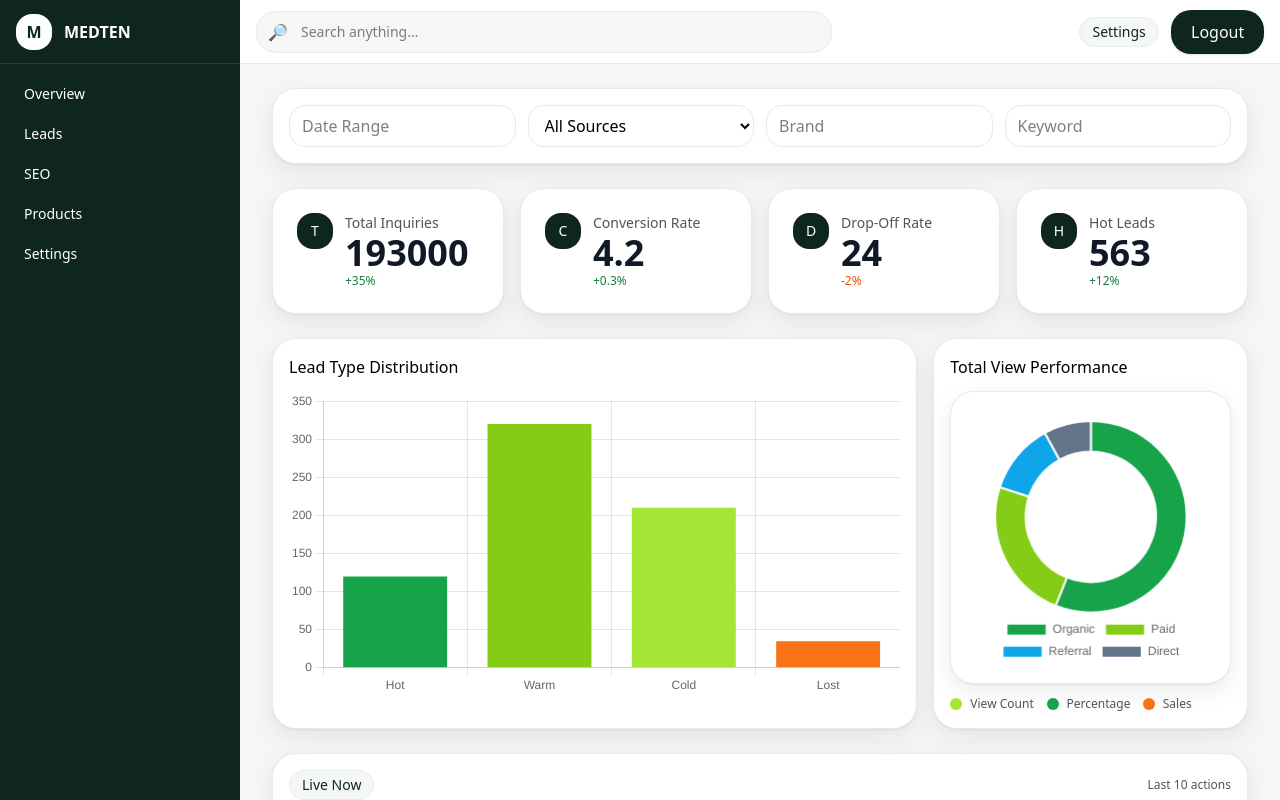
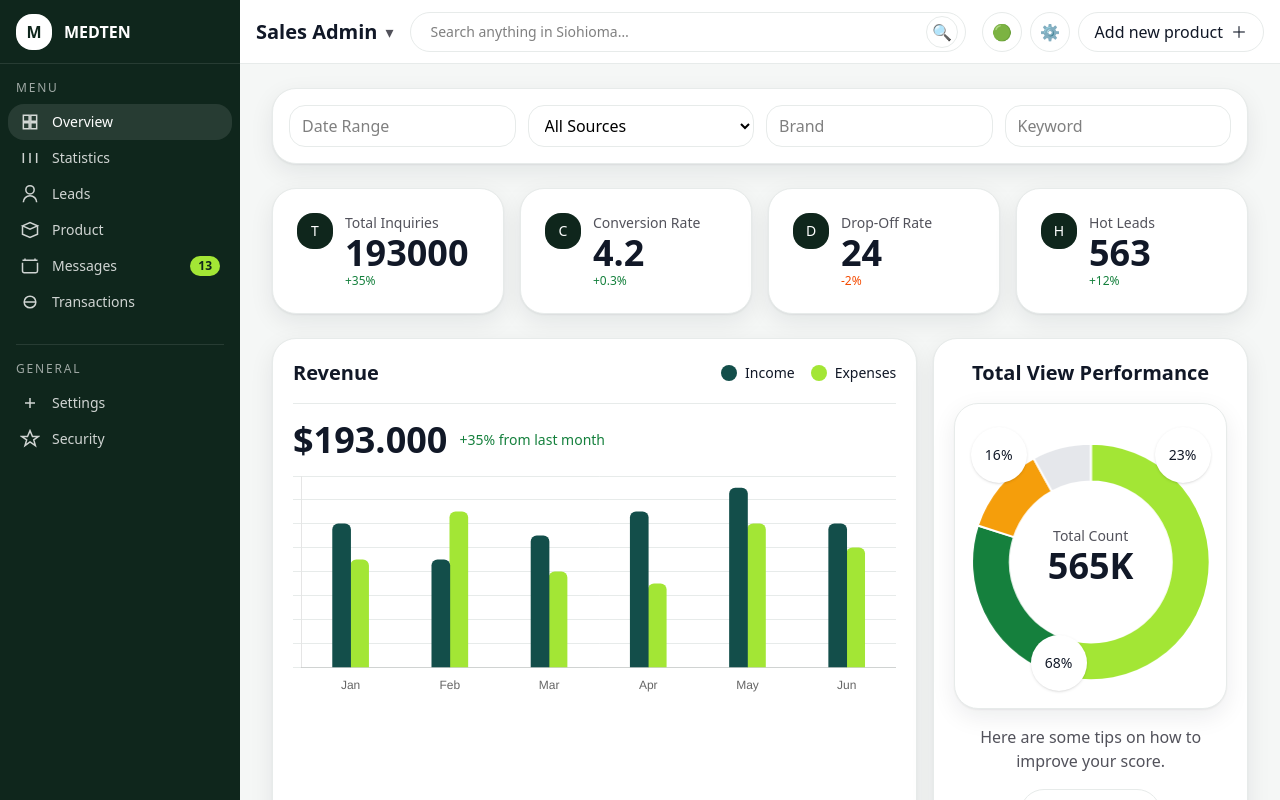
Before and after one commit to andresorjuela/MEDTEN-DeepDive, a Vue app: page /dashboard in a window 1280 px wide. Shown: the top 800 px of the page. Built offline with nearby package versions, Linux system fonts and the light colour scheme; sample sign-in values are in the browser's storage.

Commit message:
add pages

```diff
--- a/src/components/charts/BarChart.vue
+++ b/src/components/charts/BarChart.vue
@@ -2,17 +2,52 @@
 import { defineAsyncComponent } from 'vue'
 export default {
   name: 'BarChart',
-  props: { labels: Array, data: Array, title: String },
+  props: {
+    title: String,
+    labels: Array,
+    data: Array, // fallback single dataset
+    datasets: Array, // [{label, data, color}]
+    valueText: String,
+    deltaText: String,
+    deltaPositive: { type: Boolean, default: true },
+  },
   components: {
     ChartImpl: defineAsyncComponent(() => import('./chart-impl/BarImpl.vue')),
+  },
+  computed: {
+    useDatasets() {
+      if (this.datasets && this.datasets.length) return this.datasets
+      return this.data ? [{ label: 'Value', data: this.data, color: '#15803d' }] : []
+    },
   },
 }
 </script>
 
 <template>
-  <div class="card p-4">
-    <div class="font-medium mb-3">{{ title }}</div>
-    <ChartImpl :labels="labels" :data="data" />
+  <div class="card p-5">
+    <!-- Header with title and legend -->
+    <div class="flex items-center justify-between">
+      <div class="text-xl font-semibold text-heading">{{ title }}</div>
+      <div class="flex items-center gap-4 text-sm">
+        <div v-for="ds in useDatasets" :key="ds.label" class="flex items-center gap-2">
+          <span class="size-4 rounded-md" :style="{ background: ds.color }"></span>
+          <span class="text-heading">{{ ds.label }}</span>
+        </div>
+      </div>
+    </div>
+
+    <div class="h-px bg-border my-4"></div>
+
+    <!-- Value + delta line -->
+    <div class="flex items-center gap-3 mb-4">
+      <div class="text-4xl font-extrabold text-heading">{{ valueText }}</div>
+      <div :class="['text-sm font-medium', deltaPositive ? 'text-green-700' : 'text-orange-600']">
+        {{ deltaText }}
+      </div>
+    </div>
+
+    <!-- Chart area -->
+    <ChartImpl :labels="labels" :datasets="useDatasets" />
   </div>
 </template>
 
--- a/src/components/charts/DonutCard.vue
+++ b/src/components/charts/DonutCard.vue
@@ -3,16 +3,59 @@ import DonutChart from './DonutChart.vue'
 export default {
   name: 'DonutCard',
   components: { DonutChart },
-  props: { title: String, labels: Array, data: Array, legend: Array },
+  props: {
+    title: String,
+    labels: Array,
+    data: Array,
+    legend: Array,
+    centerLabel: { type: String, default: 'Total Count' },
+    centerValue: { type: String, default: '' },
+    percents: { type: Array, default: () => [] },
+  },
 }
 </script>
 
 <template>
-  <div class="card p-4">
-    <div class="font-medium mb-3">{{ title }}</div>
-    <DonutChart :labels="labels" :data="data" />
-    <div class="mt-3 grid grid-cols-3 gap-2 text-xs text-muted">
-      <div v-for="(l, i) in legend" :key="i" class="flex items-center gap-2">
+  <div class="card p-5">
+    <div class="text-xl font-semibold text-heading text-center mb-4">{{ title }}</div>
+    <div class="relative mx-auto max-w-[280px]">
+      <DonutChart :labels="labels" :data="data" />
+
+      <!-- Center label/value overlay -->
+      <div class="absolute inset-0 grid place-items-center pointer-events-none">
+        <div class="text-center">
+          <div class="text-muted text-sm">{{ centerLabel }}</div>
+          <div class="text-4xl font-extrabold text-heading">{{ centerValue }}</div>
+        </div>
+      </div>
+
+      <!-- Percentage bubbles (up to 3) around the ring -->
+      <div
+        v-for="(p, i) in percents.slice(0, 3)"
+        :key="i"
+        class="absolute bg-white rounded-full shadow size-14 grid place-items-center text-heading text-sm"
+        :style="[
+          i === 0 && { top: '8%', left: '6%' },
+          i === 1 && { top: '8%', right: '6%' },
+          i === 2 && { bottom: '6%', left: '28%' },
+        ]"
+      >
+        {{ p }}%
+      </div>
+    </div>
+
+    <p class="text-center text-muted mt-4 text-base">
+      Here are some tips on how to improve your score.
+    </p>
+
+    <div class="mt-4 grid place-items-center">
+      <button class="rounded-full border border-border h-12 px-6 text-heading bg-card">
+        Guide Views
+      </button>
+    </div>
+
+    <div class="mt-5 border-t border-border pt-4 grid grid-cols-3 gap-2 text-sm text-muted">
+      <div v-for="(l, i) in legend" :key="i" class="flex items-center gap-2 justify-center">
         <span class="size-3 rounded-full" :style="{ background: l.color }"></span>
         <span>{{ l.label }}</span>
       </div>
--- a/src/components/charts/chart-impl/BarImpl.vue
+++ b/src/components/charts/chart-impl/BarImpl.vue
@@ -13,7 +13,7 @@ Chart.register(BarController, BarElement, CategoryScale, LinearScale, Tooltip, L
 
 export default {
   name: 'BarImpl',
-  props: { labels: Array, data: Array },
+  props: { labels: Array, datasets: Array },
   setup(props) {
     const canvasRef = ref(null)
     let chart
@@ -24,26 +24,36 @@ export default {
         type: 'bar',
         data: {
           labels: props.labels,
-          datasets: [
-            {
-              label: 'Count',
-              data: props.data,
-              backgroundColor: ['#16a34a', '#84cc16', '#a3e635', '#f97316'],
-            },
-          ],
+          datasets: (props.datasets || []).map((d) => ({
+            label: d.label,
+            data: d.data,
+            backgroundColor: d.color,
+            borderRadius: 6,
+            barThickness: 18,
+          })),
         },
-        options: { responsive: true, plugins: { legend: { display: false } } },
+        options: {
+          responsive: true,
+          maintainAspectRatio: false,
+          plugins: { legend: { display: false }, tooltip: { enabled: true } },
+          scales: {
+            x: { grid: { display: false } },
+            y: { grid: { color: '#e7ebea' }, ticks: { display: false } },
+          },
+        },
       })
     }
     onMounted(render)
-    watch(() => [props.labels, props.data], render, { deep: true })
+    watch(() => [props.labels, props.datasets], render, { deep: true })
     return { canvasRef }
   },
 }
 </script>
 
 <template>
-  <canvas ref="canvasRef" class="w-full h-48"></canvas>
+  <div class="h-[220px]">
+    <canvas ref="canvasRef" class="w-full h-full"></canvas>
+  </div>
 </template>
 
 <style scoped></style>
--- a/src/components/charts/chart-impl/DonutImpl.vue
+++ b/src/components/charts/chart-impl/DonutImpl.vue
@@ -19,11 +19,16 @@ export default {
           datasets: [
             {
               data: props.data,
-              backgroundColor: ['#16a34a', '#84cc16', '#0ea5e9', '#64748b'],
+              backgroundColor: ['#a3e635', '#15803d', '#f59e0b', '#e5e7eb'],
             },
           ],
         },
-        options: { responsive: true, cutout: '68%', plugins: { legend: { position: 'bottom' } } },
+        options: {
+          responsive: true,
+          maintainAspectRatio: false,
+          cutout: '68%',
+          plugins: { legend: { display: false } },
+        },
       })
     }
     onMounted(render)
@@ -34,7 +39,9 @@ export default {
 </script>
 
 <template>
-  <canvas ref="canvasRef" class="w-full h-48"></canvas>
+  <div class="h-[260px]">
+    <canvas ref="canvasRef" class="w-full h-full"></canvas>
+  </div>
 </template>
 
 <style scoped></style>
--- a/src/components/layout/AppHeader.vue
+++ b/src/components/layout/AppHeader.vue
@@ -18,19 +18,42 @@ export default {
 
 <template>
   <header class="h-16 bg-card border-b border-border sticky top-0 z-10">
-    <div class="max-w-[1280px] mx-auto px-4 h-full flex items-center justify-between">
-      <div class="relative flex-1 max-w-xl">
+    <div class="max-w-[1280px] mx-auto px-4 h-full flex items-center justify-between gap-4">
+      <!-- Left: title -->
+      <div class="flex items-center gap-2 shrink-0">
+        <div class="text-xl font-semibold text-heading">Sales Admin</div>
+        <span class="text-muted">▾</span>
+      </div>
+
+      <!-- Center: search pill -->
+      <div class="relative flex-1 max-w-2xl">
         <input
-          class="w-full rounded-xl border border-border pl-11 pr-3 py-2.5 bg-surface text-sm"
-          placeholder="Search anything…"
+          class="w-full rounded-full border border-border pl-5 pr-12 h-10 bg-card text-sm"
+          placeholder="Search anything in Siohioma…"
         />
-        <span class="absolute inset-y-0 left-3 grid place-items-center text-muted text-base"
-          >🔎</span
+        <span
+          class="absolute right-2 top-1/2 -translate-y-1/2 size-8 rounded-full border border-border grid place-items-center text-muted"
+          >🔍</span
         >
       </div>
-      <div class="flex items-center gap-3">
-        <RouterLink to="/settings" class="chip">Settings</RouterLink>
-        <button class="btn-primary px-3 py-1" @click="onLogout">Logout</button>
+
+      <!-- Right: actions -->
+      <div class="flex items-center gap-2">
+        <button
+          class="size-10 rounded-full border border-border grid place-items-center bg-card text-muted"
+        >
+          🟢
+        </button>
+        <button
+          class="size-10 rounded-full border border-border grid place-items-center bg-card text-muted"
+        >
+          ⚙️
+        </button>
+        <button
+          class="inline-flex items-center gap-2 rounded-full border border-border bg-card text-heading px-4 h-10"
+        >
+          Add new product <span class="text-heading">＋</span>
+        </button>
       </div>
     </div>
   </header>
--- a/src/components/layout/AppShell.vue
+++ b/src/components/layout/AppShell.vue
@@ -1,5 +1,3 @@
-
-
 <script>
 import AppSidebar from './AppSidebar.vue'
 import AppHeader from './AppHeader.vue'
--- a/src/components/layout/AppSidebar.vue
+++ b/src/components/layout/AppSidebar.vue
@@ -12,30 +12,191 @@ export default { name: 'AppSidebar' }
       </div>
       <div class="font-semibold">MEDTEN</div>
     </div>
-    <nav class="p-3 space-y-1 text-sm">
-      <RouterLink
-        to="/dashboard"
-        class="flex items-center gap-3 px-3 py-2 rounded-lg hover:bg-white/10"
-        >Overview</RouterLink
-      >
-      <RouterLink to="/leads" class="flex items-center gap-3 px-3 py-2 rounded-lg hover:bg-white/10"
-        >Leads</RouterLink
-      >
-      <RouterLink
-        to="/insights/seo"
-        class="flex items-center gap-3 px-3 py-2 rounded-lg hover:bg-white/10"
-        >SEO</RouterLink
-      >
-      <RouterLink
-        to="/insights/products"
-        class="flex items-center gap-3 px-3 py-2 rounded-lg hover:bg-white/10"
-        >Products</RouterLink
-      >
-      <RouterLink
-        to="/settings"
-        class="flex items-center gap-3 px-3 py-2 rounded-lg hover:bg-white/10"
-        >Settings</RouterLink
-      >
+    <div class="px-4 pt-4 pb-2 text-xs tracking-[0.15em] text-white/60">MENU</div>
+    <nav class="px-2 space-y-1 text-sm">
+      <RouterLink to="/dashboard" v-slot="{ href, navigate, isActive }">
+        <a
+          :href="href"
+          @click.prevent="navigate"
+          :class="[
+            'flex items-center gap-3 px-3 py-2 rounded-lg transition',
+            isActive ? 'bg-white/10 text-white' : 'text-white/80 hover:bg-white/10',
+          ]"
+        >
+          <svg
+            class="w-5 h-5 text-white/80"
+            fill="none"
+            stroke="currentColor"
+            stroke-width="1.8"
+            viewBox="0 0 24 24"
+          >
+            <path d="M4 4h7v7H4zM13 4h7v7h-7zM4 13h7v7H4zM13 13h7v7h-7z" />
+          </svg>
+          <span>Overview</span>
+        </a>
+      </RouterLink>
+
+      <RouterLink to="/insights/seo" v-slot="{ href, navigate, isActive }">
+        <a
+          :href="href"
+          @click.prevent="navigate"
+          :class="[
+            'flex items-center gap-3 px-3 py-2 rounded-lg transition',
+            isActive ? 'bg-white/10 text-white' : 'text-white/80 hover:bg-white/10',
+          ]"
+        >
+          <svg
+            class="w-5 h-5 text-white/80"
+            fill="none"
+            stroke="currentColor"
+            stroke-width="1.8"
+            viewBox="0 0 24 24"
+          >
+            <path d="M4 18V6m8 12V6m8 12V6" />
+          </svg>
+          <span>Statistics</span>
+        </a>
+      </RouterLink>
+
+      <RouterLink to="/leads" v-slot="{ href, navigate, isActive }">
+        <a
+          :href="href"
+          @click.prevent="navigate"
+          :class="[
+            'flex items-center gap-3 px-3 py-2 rounded-lg transition',
+            isActive ? 'bg-white/10 text-white' : 'text-white/80 hover:bg-white/10',
+          ]"
+        >
+          <svg
+            class="w-5 h-5 text-white/80"
+            fill="none"
+            stroke="currentColor"
+            stroke-width="1.8"
+            viewBox="0 0 24 24"
+          >
+            <path d="M12 12a5 5 0 110-10 5 5 0 010 10zM4 22a8 8 0 1116 0" />
+          </svg>
+          <span>Leads</span>
+        </a>
+      </RouterLink>
+
+      <RouterLink to="/insights/products" v-slot="{ href, navigate, isActive }">
+        <a
+          :href="href"
+          @click.prevent="navigate"
+          :class="[
+            'flex items-center gap-3 px-3 py-2 rounded-lg transition',
+            isActive ? 'bg-white/10 text-white' : 'text-white/80 hover:bg-white/10',
+          ]"
+        >
+          <svg
+            class="w-5 h-5 text-white/80"
+            fill="none"
+            stroke="currentColor"
+            stroke-width="1.8"
+            viewBox="0 0 24 24"
+          >
+            <path d="M3 7l9-4 9 4-9 4-9-4zM3 7v10l9 4 9-4V7" />
+          </svg>
+          <span>Product</span>
+        </a>
+      </RouterLink>
+
+      <RouterLink to="/leads" v-slot="{ href, navigate, isActive }">
+        <a
+          :href="href"
+          @click.prevent="navigate"
+          :class="[
+            'flex items-center gap-3 px-3 py-2 rounded-lg transition justify-between',
+            isActive ? 'bg-white/10 text-white' : 'text-white/80 hover:bg-white/10',
+          ]"
+        >
+          <span class="flex items-center gap-3">
+            <svg
+              class="w-5 h-5 text-white/80"
+              fill="none"
+              stroke="currentColor"
+              stroke-width="1.8"
+              viewBox="0 0 24 24"
+            >
+              <path d="M21 8v10a2 2 0 01-2 2H5a2 2 0 01-2-2V8m18-3H3m3 0V3m12 2V3" />
+            </svg>
+            <span>Messages</span>
+          </span>
+          <span class="px-2 py-0.5 rounded-full text-forest-900 bg-lime-400 text-xs font-semibold"
+            >13</span
+          >
+        </a>
+      </RouterLink>
+
+      <RouterLink to="/settings" v-slot="{ href, navigate, isActive }">
+        <a
+          :href="href"
+          @click.prevent="navigate"
+          :class="[
+            'flex items-center gap-3 px-3 py-2 rounded-lg transition',
+            isActive ? 'bg-white/10 text-white' : 'text-white/80 hover:bg-white/10',
+          ]"
+        >
+          <svg
+            class="w-5 h-5 text-white/80"
+            fill="none"
+            stroke="currentColor"
+            stroke-width="1.8"
+            viewBox="0 0 24 24"
+          >
+            <path d="M5 12h14M5 12a7 7 0 1114 0 7 7 0 11-14 0z" />
+          </svg>
+          <span>Transactions</span>
+        </a>
+      </RouterLink>
+    </nav>
+
+    <div class="mt-6 mx-4 border-t border-white/10"></div>
+    <div class="px-4 pt-4 pb-2 text-xs tracking-[0.15em] text-white/60">GENERAL</div>
+    <nav class="px-2 space-y-1 text-sm pb-6">
+      <RouterLink to="/settings" v-slot="{ href, navigate, isActive }">
+        <a
+          :href="href"
+          @click.prevent="navigate"
+          :class="[
+            'flex items-center gap-3 px-3 py-2 rounded-lg transition',
+            isActive ? 'bg-white/10 text-white' : 'text-white/80 hover:bg-white/10',
+          ]"
+        >
+          <svg
+            class="w-5 h-5 text-white/80"
+            fill="none"
+            stroke="currentColor"
+            stroke-width="1.8"
+            viewBox="0 0 24 24"
+          >
+            <path d="M12 6v12m6-6H6" />
+          </svg>
+          <span>Settings</span>
+        </a>
+      </RouterLink>
+      <RouterLink to="/settings" v-slot="{ href, navigate, isActive }">
+        <a
+          :href="href"
+          @click.prevent="navigate"
+          :class="[
+            'flex items-center gap-3 px-3 py-2 rounded-lg transition',
+            isActive ? 'bg-white/10 text-white' : 'text-white/80 hover:bg-white/10',
+          ]"
+        >
+          <svg
+            class="w-5 h-5 text-white/80"
+            fill="none"
+            stroke="currentColor"
+            stroke-width="1.8"
+            viewBox="0 0 24 24"
+          >
+            <path d="M12 2l3 7h7l-5.5 4 2 7-6.5-4.5L6 20l2-7L2 9h7z" />
+          </svg>
+          <span>Security</span>
+        </a>
+      </RouterLink>
     </nav>
   </aside>
 </template>
--- a/src/pages/dashboard/DashboardPage.vue
+++ b/src/pages/dashboard/DashboardPage.vue
@@ -113,9 +113,15 @@ export default {
     <div class="grid grid-cols-1 lg:grid-cols-3 gap-4">
       <BarChart
         class="lg:col-span-2"
-        title="Lead Type Distribution"
-        :labels="leadType.labels"
-        :data="leadType.data"
+        title="Revenue"
+        :labels="['Jan', 'Feb', 'Mar', 'Apr', 'May', 'Jun']"
+        :datasets="[
+          { label: 'Income', data: [12, 9, 11, 13, 15, 12], color: '#134e4a' },
+          { label: 'Expenses', data: [9, 13, 8, 7, 12, 10], color: '#a3e635' },
+        ]"
+        value-text="$193.000"
+        delta-text="+35% from last month"
+        :delta-positive="true"
       />
       <DonutCard
         title="Total View Performance"
@@ -126,6 +132,9 @@ export default {
           { label: 'Percentage', color: '#16a34a' },
           { label: 'Sales', color: '#f97316' },
         ]"
+        center-label="Total Count"
+        center-value="565K"
+        :percents="[16, 23, 68]"
       />
     </div>
 
```
